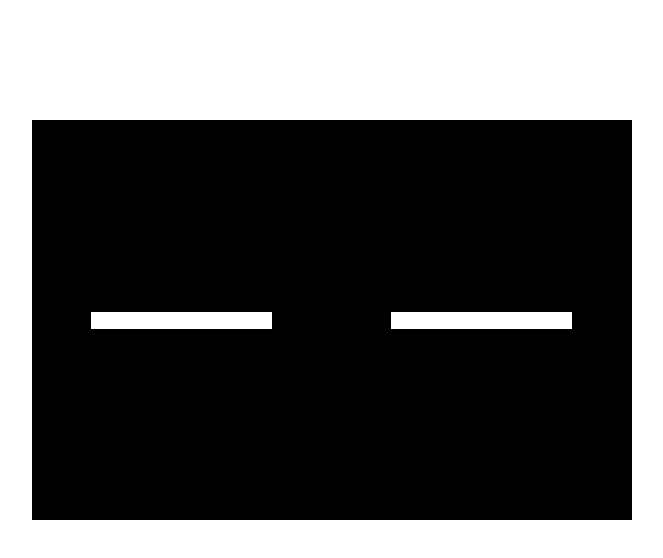
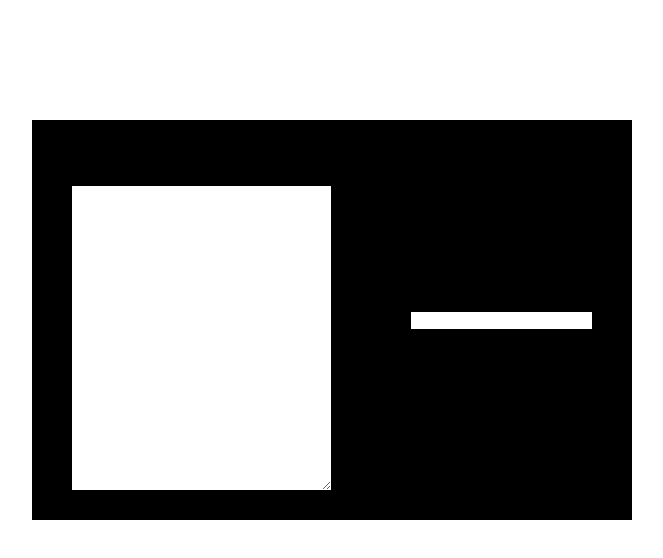
Before and after one commit to ImNotaStrawberry/doublePages, a plain HTML site: page index/index.html in a window 1280 px wide. Shown: the whole page, without its empty margins (314-977 px from the left). Drawn offline with Linux system fonts and the light colour scheme.

Commit message:
version 0.3

```diff
--- a/index/index.html
+++ b/index/index.html
@@ -12,7 +12,7 @@
 <body>
     <main>
         <section id="inserirHtml">
-            <input type="text" name="" id="">
+            <textarea name="" id="inputHtml" cols="30" rows="20"></textarea>
         </section>
 
         <section id="inserirJs">
--- a/style/style.css
+++ b/style/style.css
@@ -14,3 +14,7 @@ main{
     display: flex;
     justify-content: space-around;
 }
+#inserirHtml{
+    position: relative;
+    top: 20px;
+}
```
